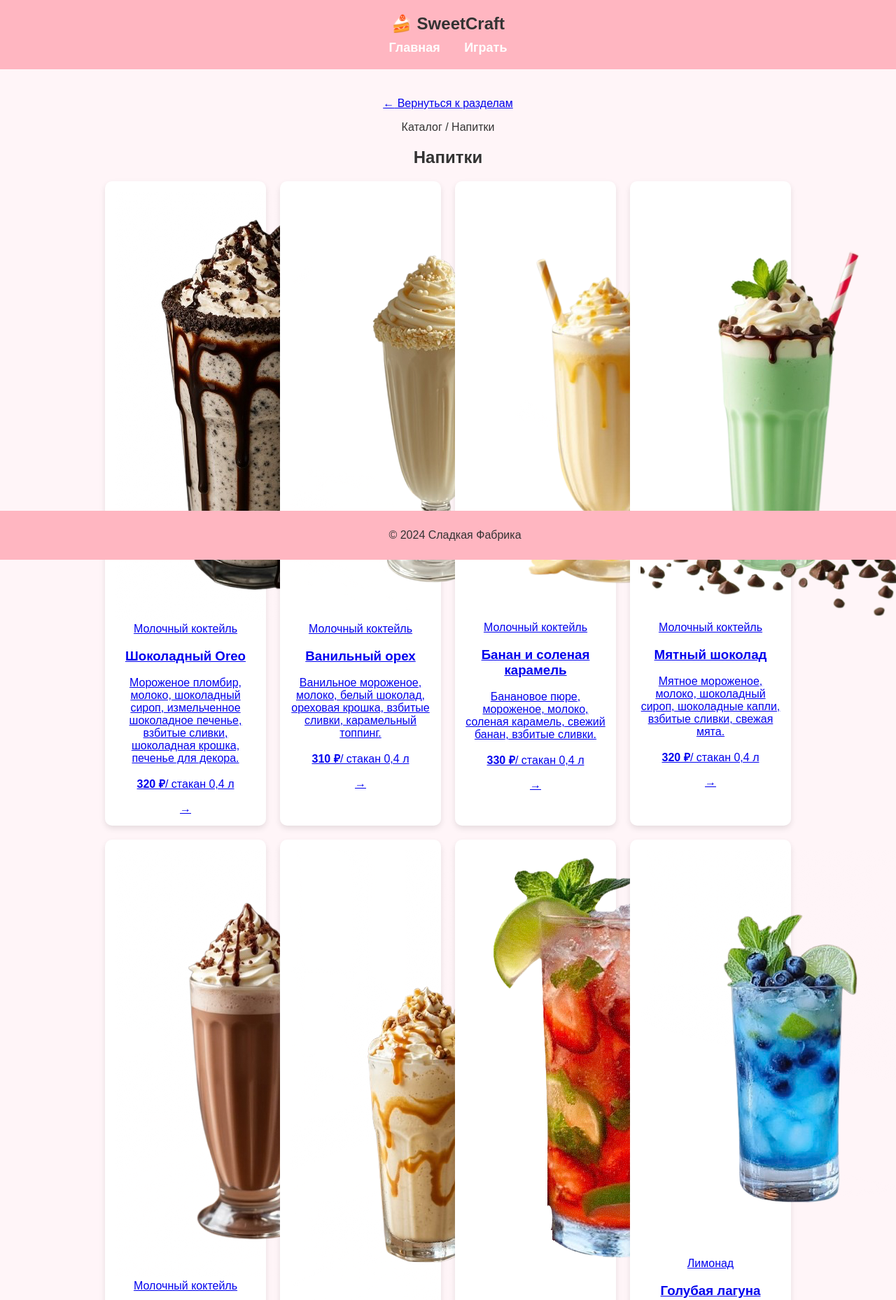
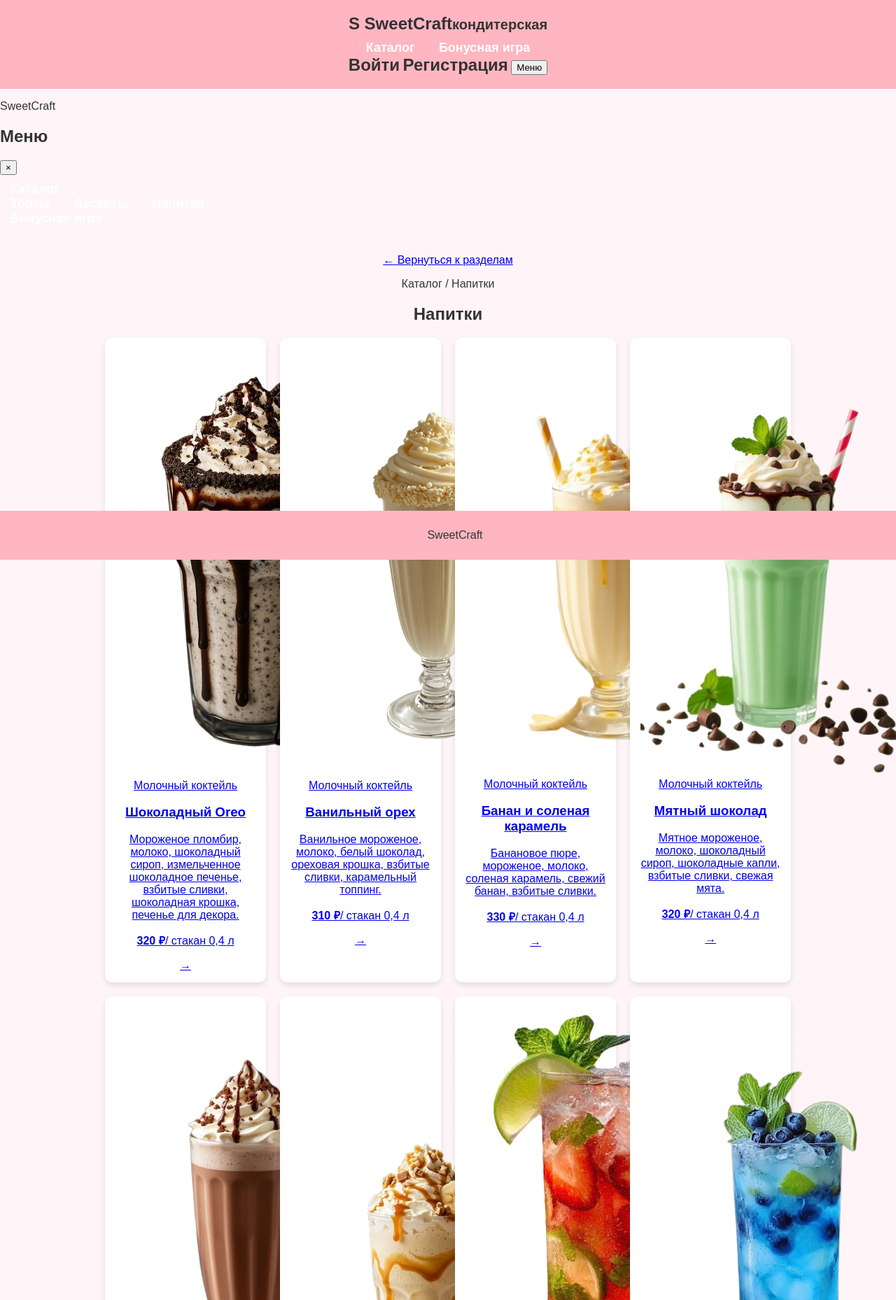
Before and after one commit to dergunovaai/SweetsCraft, a Django app: page /drinks/ in a window 1280 px wide; the page is wider, and only the part inside the window is pictured. Shown: the top 1858 px of that part at 70% size. Run offline with Django 5.2, Linux system fonts and the light colour scheme.

Commit message:
Добавила авторизацию и боковое меню

```diff
--- a/templates/base.html
+++ b/templates/base.html
@@ -3,25 +3,66 @@
 <html lang="ru">
 <head>
     <meta charset="UTF-8">
-    <title>SweetCraft - Магазин тортов</title>
+    <meta name="viewport" content="width=device-width, initial-scale=1">
+    <meta name="description" content="Авторские торты, десерты и напитки SweetCraft">
+    <title>{% block title %}SweetCraft — кондитерская{% endblock %}</title>
     <link rel="stylesheet" href="{% static 'css/style.css' %}">
 </head>
 <body>
-    <header>
-        <a href="{% url 'index' %}">🍰 SweetCraft</a>
-        <nav>
-            <a href="{% url 'index' %}">Главная</a>
-            <a href="{% url 'game' %}">Играть</a>
-        </nav>
+    <header class="site-header">
+        <div class="page-shell site-header__inner">
+            <a class="brand" href="{% url 'index' %}" aria-label="SweetCraft, на главную">
+                <span class="brand__mark" aria-hidden="true">S</span>
+                <span class="brand__text">SweetCraft<small>кондитерская</small></span>
+            </a>
+            <nav class="site-nav" aria-label="Основная навигация">
+                <a class="site-nav__link" href="{% url 'catalog' %}">Каталог</a>
+                <a class="site-nav__link" href="{% url 'game' %}">Бонусная игра</a>
+            </nav>
+            <div class="header-actions">
+                {% if user.is_authenticated %}
+                    <a class="header-action" href="{% url 'logout' %}">Выйти</a>
+                {% else %}
+                    <a class="header-action" href="{% url 'login' %}">Войти</a>
+                    <a class="header-action header-action--register" href="{% url 'register' %}">Регистрация</a>
+                {% endif %}
+                <button class="menu-toggle" id="menu-toggle" type="button" aria-controls="side-menu" aria-expanded="false" title="Открыть меню">
+                    <span class="menu-toggle__icon" aria-hidden="true"><i></i><i></i><i></i></span>
+                    <span>Меню</span>
+                </button>
+            </div>
+        </div>
     </header>
 
-    <main>
-        {% block content %}
-        {% endblock %}
+    <div class="side-menu-backdrop" id="side-menu-backdrop" hidden></div>
+    <aside class="side-menu" id="side-menu" aria-label="Меню магазина" aria-hidden="true">
+        <div class="side-menu__header">
+            <div>
+                <p class="eyebrow">SweetCraft</p>
+                <h2>Меню</h2>
+            </div>
+            <button class="side-menu__close" id="menu-close" type="button" aria-label="Закрыть меню" title="Закрыть меню">×</button>
+        </div>
+        <nav class="side-menu__nav" aria-label="Меню магазина">
+            <a class="side-menu__link" href="{% url 'catalog' %}" data-menu-link>Каталог</a>
+            <div class="side-menu__catalog-links">
+                <a href="{% url 'cakes' %}" data-menu-link>Торты</a>
+                <a href="{% url 'desserts' %}" data-menu-link>Десерты</a>
+                <a href="{% url 'drinks' %}" data-menu-link>Напитки</a>
+            </div>
+            <a class="side-menu__link" href="{% url 'game' %}" data-menu-link>Бонусная игра</a>
+        </nav>
+    </aside>
+
+    <main class="page-shell page-main">
+        {% block content %}{% endblock %}
     </main>
 
-    <footer>
-        <p>&copy; 2024 Сладкая Фабрика</p>
+    <footer class="site-footer">
+        <div class="page-shell site-footer__inner">
+            <p>SweetCraft</p>
+        </div>
     </footer>
+    <script src="{% static 'js/menu.js' %}"></script>
 </body>
 </html>
```
Also changed, not shown: static/js/menu.js (added, +43 -0 lines), templates/auth/login.html (added, +19 -0 lines), templates/auth/register.html (added, +19 -0 lines).
